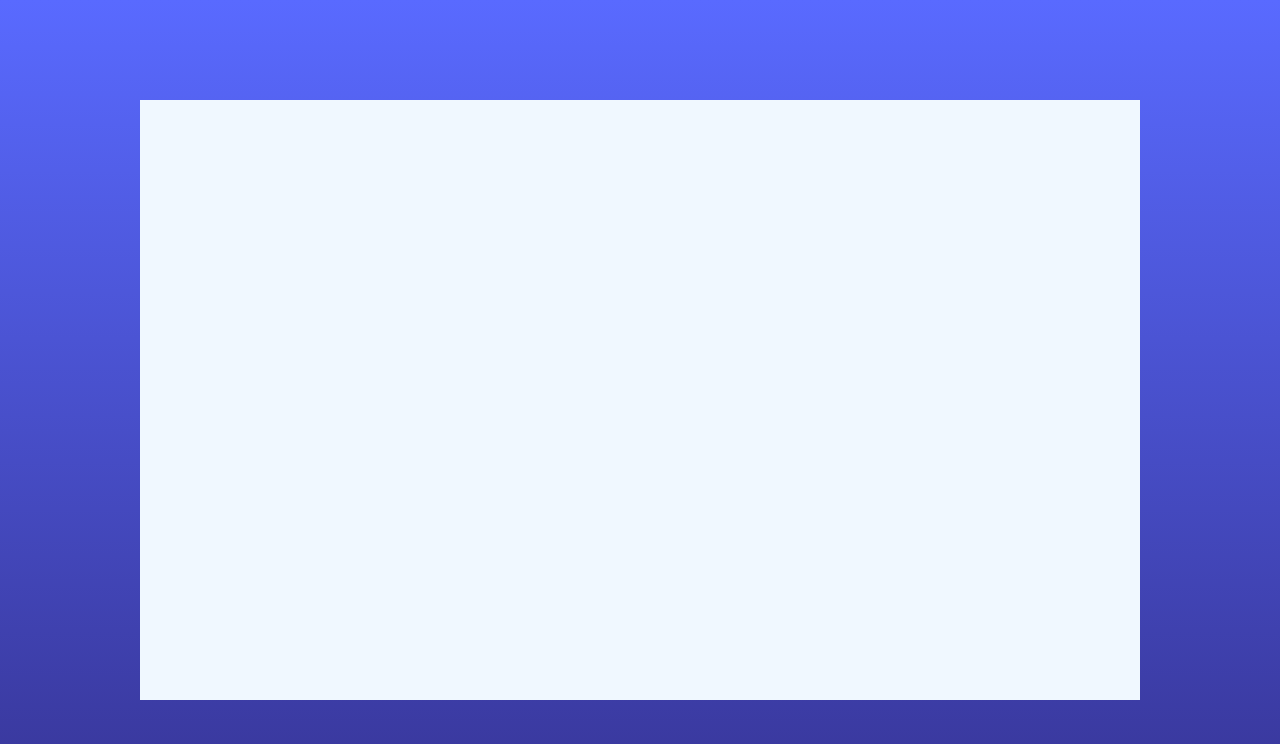
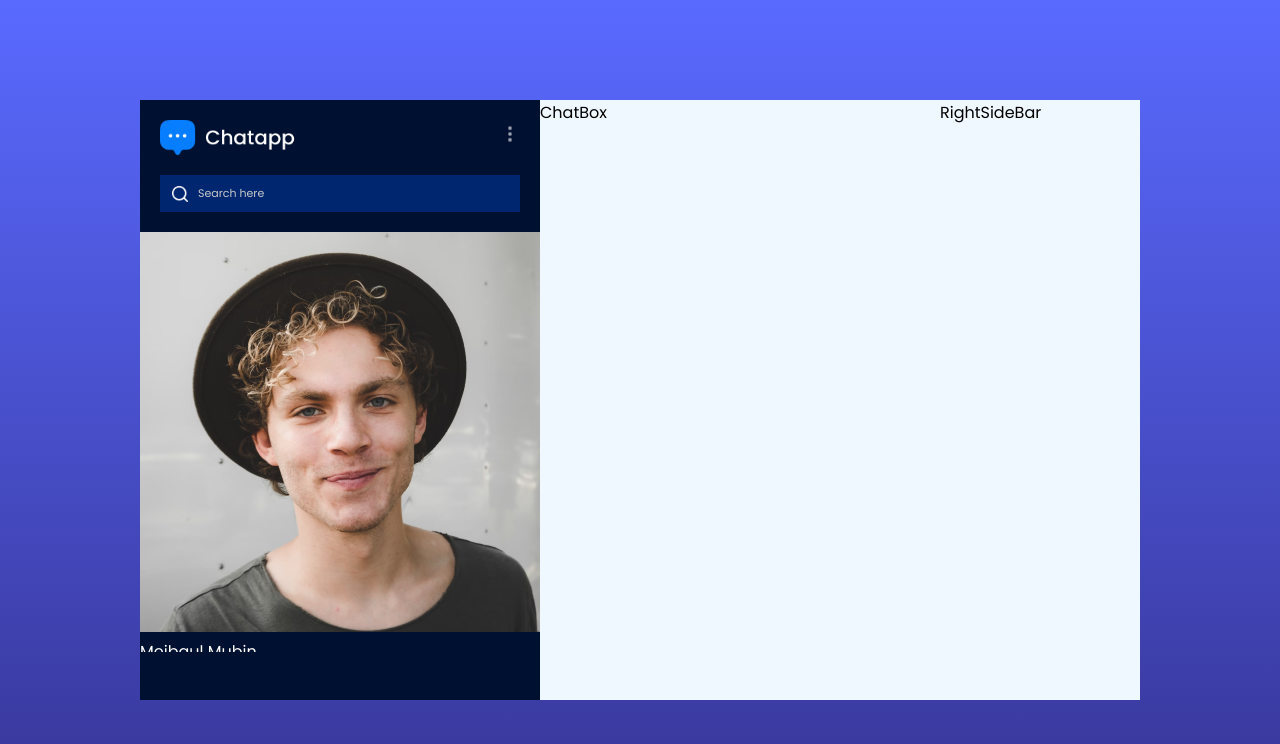
Before and after one commit to mejbaulmubin786/Full-Stack-Real-time-Chat-Application, a React (Vite) app: page /chat in a window 1280 px wide. Shown: the top 744 px of the page. Built offline with nearby package versions, Linux system fonts and the light colour scheme.

Commit message:
left side-bar update

```diff
--- a/src/components/chatBox/ChatBox.jsx
+++ b/src/components/chatBox/ChatBox.jsx
@@ -1,4 +1,5 @@
 import React from 'react'
+import './ChatBox.css'
 
 const ChatBox = () => {
   return (
--- a/src/components/leftSideBar/LeftSideBar.css
+++ b/src/components/leftSideBar/LeftSideBar.css
@@ -0,0 +1,58 @@
+.ls{
+    background-color: #001030;
+    color: white;
+    height: 75vh;
+}
+
+.ls-top{
+    padding: 20px;
+}
+
+.ls-nav{
+    display: flex;
+    justify-content: space-between;
+    align-items: center;
+}
+
+.ls-nav .logo{
+    max-width: 140px;
+
+}
+
+.ls-nav .menu img{
+    max-height: 20px;
+    opacity: 0.6;
+    cursor: pointer;
+}
+
+.ls-search{
+    background-color: #002670;
+    display: flex;
+    align-items: center;
+    gap: 10px;
+    padding: 10px 12px;
+    margin-top: 20px;
+}
+
+.ls-search img{
+    width: 16px;
+}
+
+.ls-search input{
+    background-color: transparent;
+    border: none;
+    outline: none;
+    color: white;
+    font-size: 11px;
+}
+
+.ls-search input::placeholder{
+    color: #c8c8c8;
+}
+.ls-list{
+    display: flex;
+    flex-direction: column;
+    height: 70%;
+    overflow-y: scroll;
+
+}
--- a/src/components/leftSideBar/LeftSideBar.jsx
+++ b/src/components/leftSideBar/LeftSideBar.jsx
@@ -1,8 +1,33 @@
 import React from 'react'
+import './LeftSideBar.css'
+import assets from '../../assets/assets'
+
 
 const LeftSideBar = () => {
   return (
-    <div>LeftSideBar</div>
+    <div className='ls'>
+        <div className="ls-top">
+            <div className="ls-nav">
+                <img src={assets.logo} className='logo' alt="" />
+                <div className="menu">
+                    <img src={assets.menu_icon} alt="" />
+                </div>
+            </div>
+            <div className="ls-search">
+                <img src={assets.search_icon} alt="" />
+                <input type="text" placeholder='Search here'/>
+            </div>
+        </div>
+        <div className="ls-list">
+            <div className="friends">
+                <img src={assets.profile_img} alt="" />
+                <div>
+                    <p>Mejbaul Mubin</p>
+                    <span>Hello, How are you?</span>
+                </div>
+            </div>
+        </div>
+    </div>
   )
 }
 
--- a/src/components/rightSideBar/RightSideBar.jsx
+++ b/src/components/rightSideBar/RightSideBar.jsx
@@ -1,4 +1,5 @@
 import React from 'react'
+import './RightSideBar.css'
 
 const RightSideBar = () => {
   return (
--- a/src/index.css
+++ b/src/index.css
@@ -7,3 +7,7 @@
     box-sizing: border-box;
     font-family: Poppins;
 }
+
+::-webkit-scrollbar{
+    display: none;
+}
--- a/src/pages/chat/Chat.jsx
+++ b/src/pages/chat/Chat.jsx
@@ -1,9 +1,15 @@
 import React from 'react'
 import './Chat.css'
+import LeftSideBar from '../../components/leftSideBar/LeftSideBar'
+import ChatBox from '../../components/chatBox/ChatBox'
+import RightSideBar from '../../components/rightSideBar/RightSideBar'
 const Chat = () => {
   return (
     <div className='chat'>
       <div className="chat-container">
+        <LeftSideBar/>
+        <ChatBox />
+        <RightSideBar />
 
       </div>
     </div>
```
